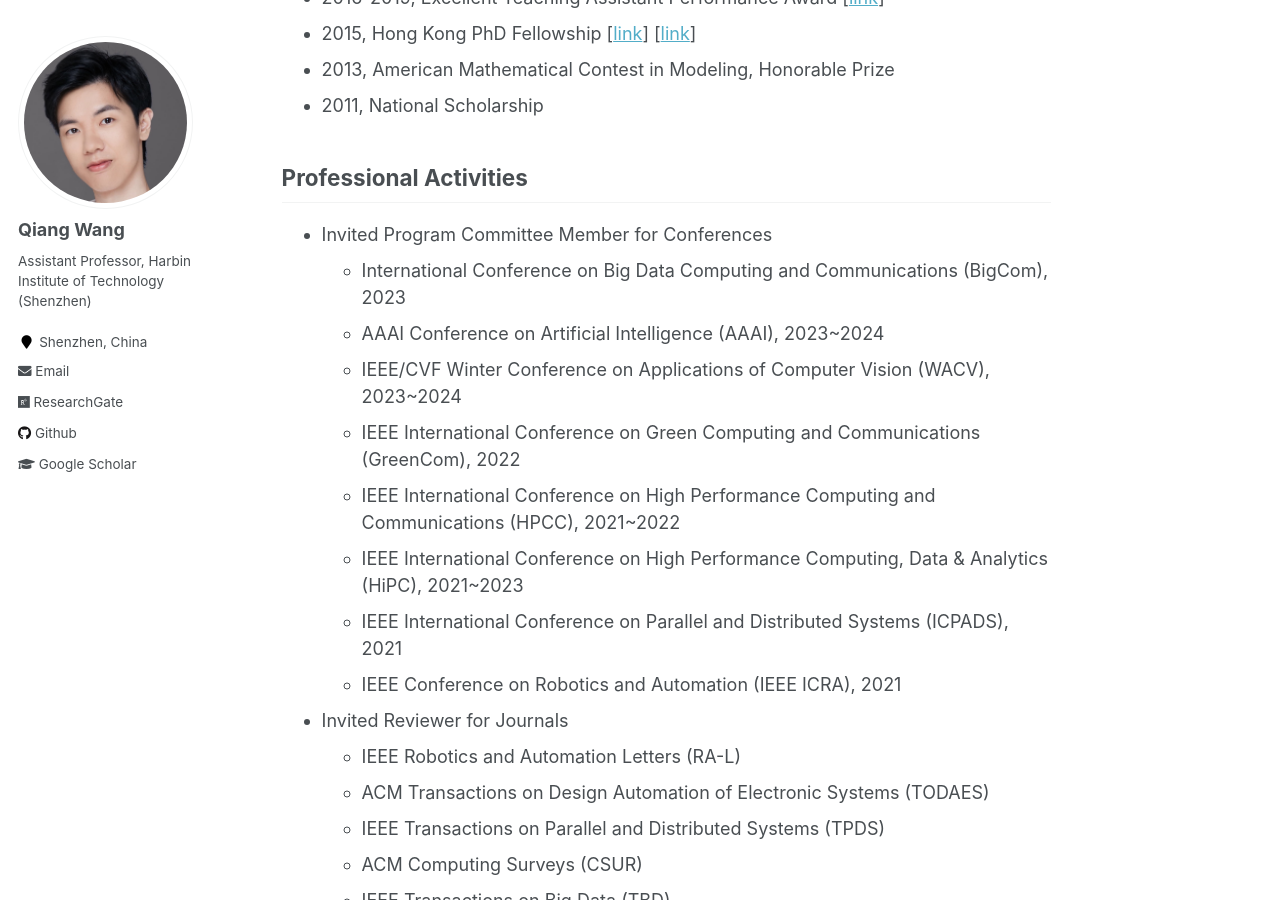
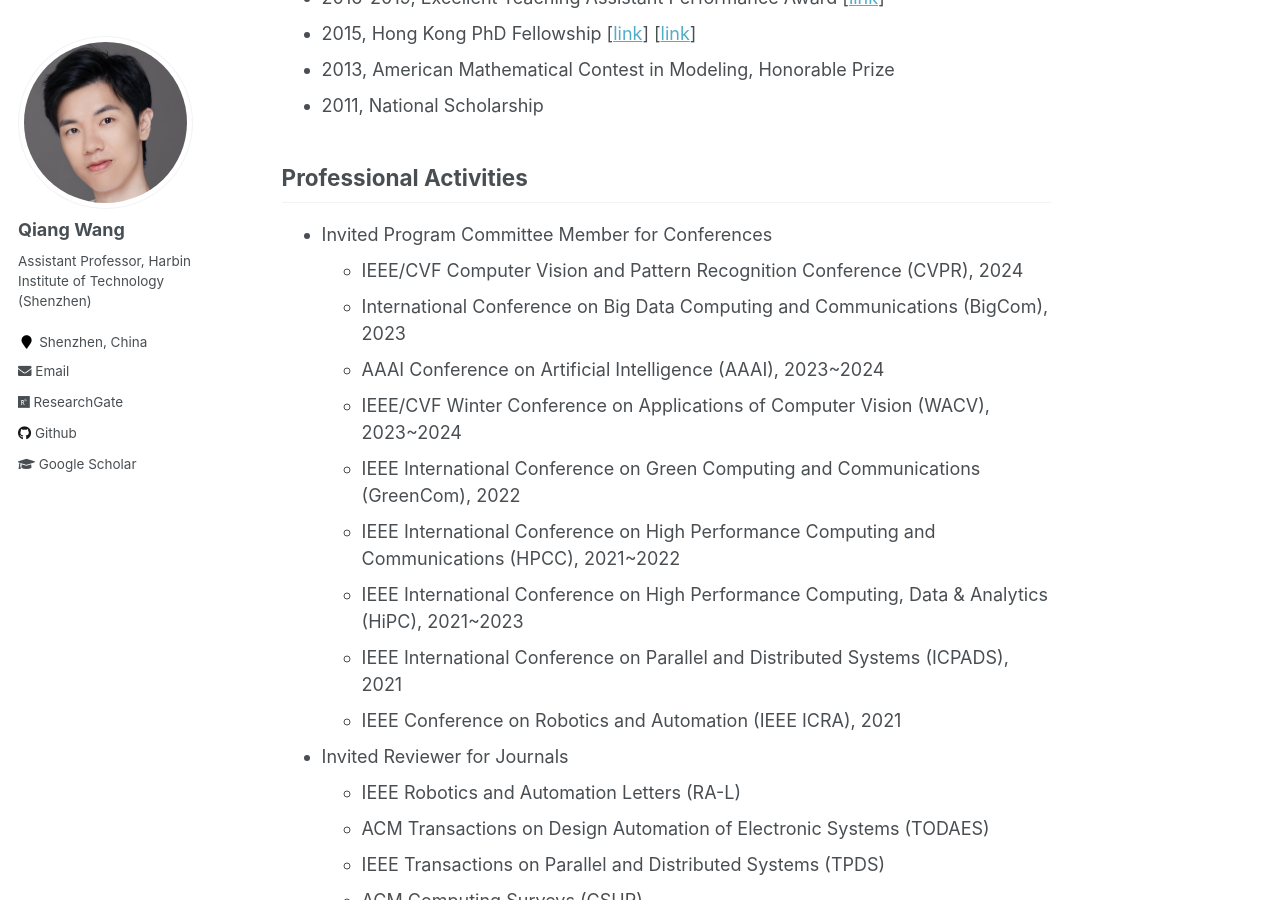
Before and after one commit to blackjack2015/blackjack2015.github.io, a Jekyll site: the page built from _pages/about.md, in a window 1280 px wide and 900 px high, scrolled down 2385 px. Built offline with Jekyll 4.4.1, drawn with Linux system fonts in a browser that asks for light colours.

Commit message:
Update about.md

```diff
--- a/_pages/about.md
+++ b/_pages/about.md
@@ -51,6 +51,7 @@ Qiang Wang is currently an Assistant Professor at Department of Computer Science
 
 ## Professional Activities
 + Invited Program Committee Member for Conferences
+    + IEEE/CVF Computer Vision and Pattern Recognition Conference (CVPR), 2024
     + International Conference on Big Data Computing and Communications (BigCom), 2023
     + AAAI Conference on Artificial Intelligence (AAAI), 2023~2024
     + IEEE/CVF Winter Conference on Applications of Computer Vision (WACV), 2023~2024
```
